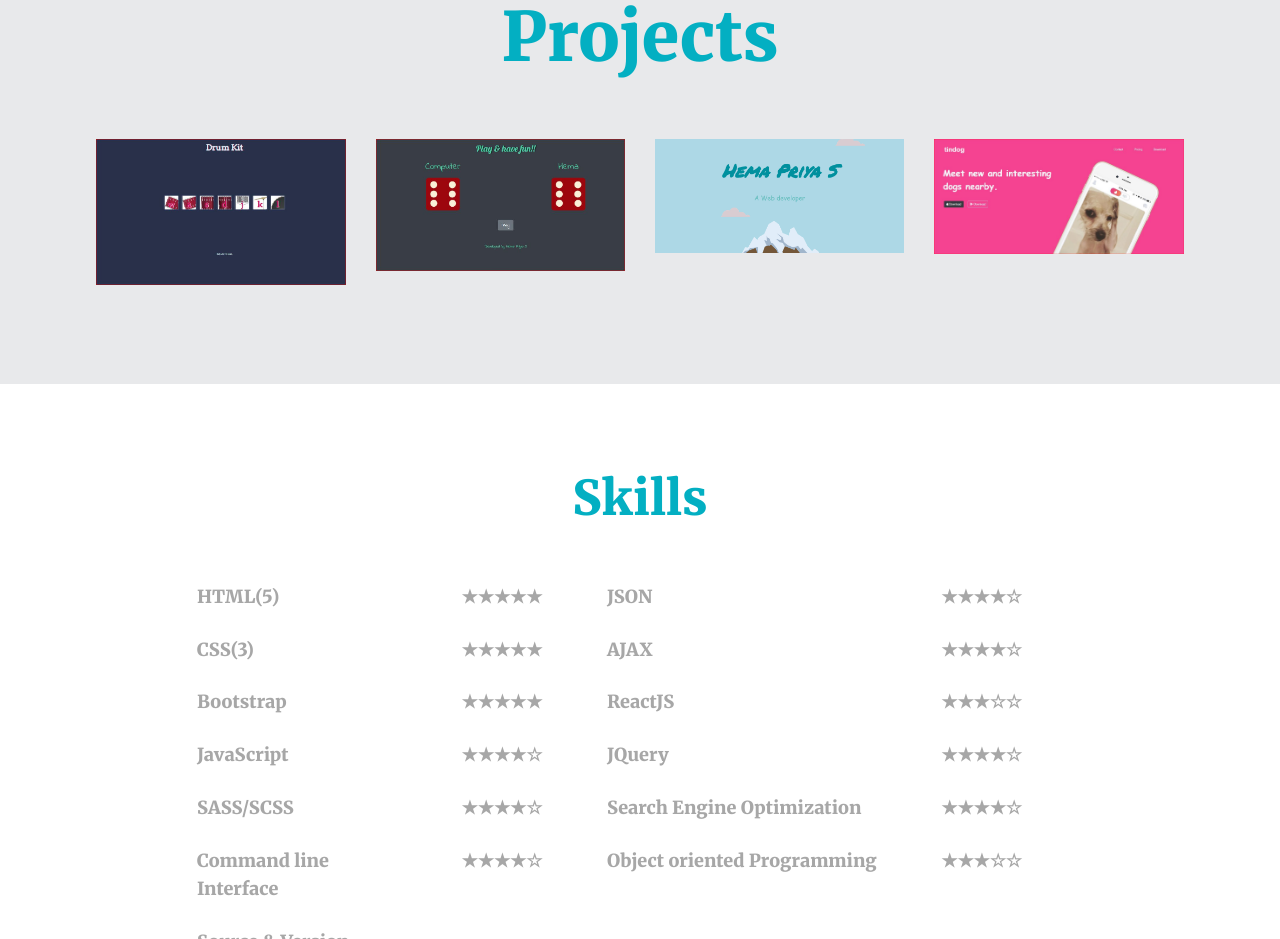
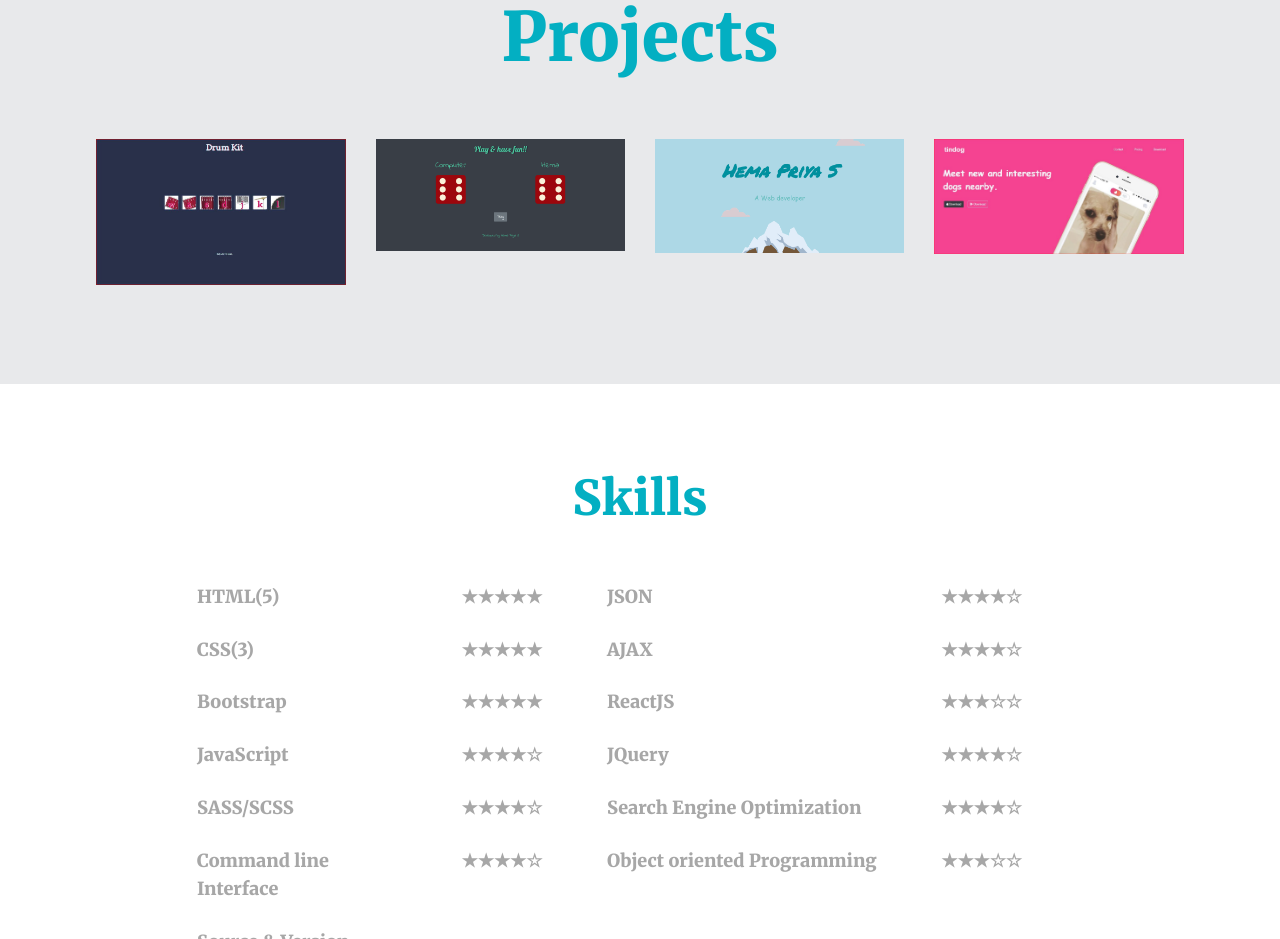
Before and after one commit to HemaSurendra8696/Personal-Portfoli, a website: page index.html in a window 1280 px wide. Shown: the part 1951-2890 px from the top of the page. Drawn offline with Linux system fonts and the light colour scheme; a web font is replaced by a local one.

Commit message:
Update index.html

```diff
--- a/index.html
+++ b/index.html
@@ -85,7 +85,7 @@
           </figure>
           <!-- Portfolio item 4 -->
         <figure class="portfolio-item">
-            <img class="portfolio-image" src="img/dicegame.JPG" alt="portfolio item">
+            <img class="portfolio-image" src="img/DiceGame.PNG" alt="portfolio item">
             <figcaption>
               <h2 class="portfolio-title">Dice Game</h2>
               <p class="portfolio-desc">Built using JavaScript & DOM</p>
```
